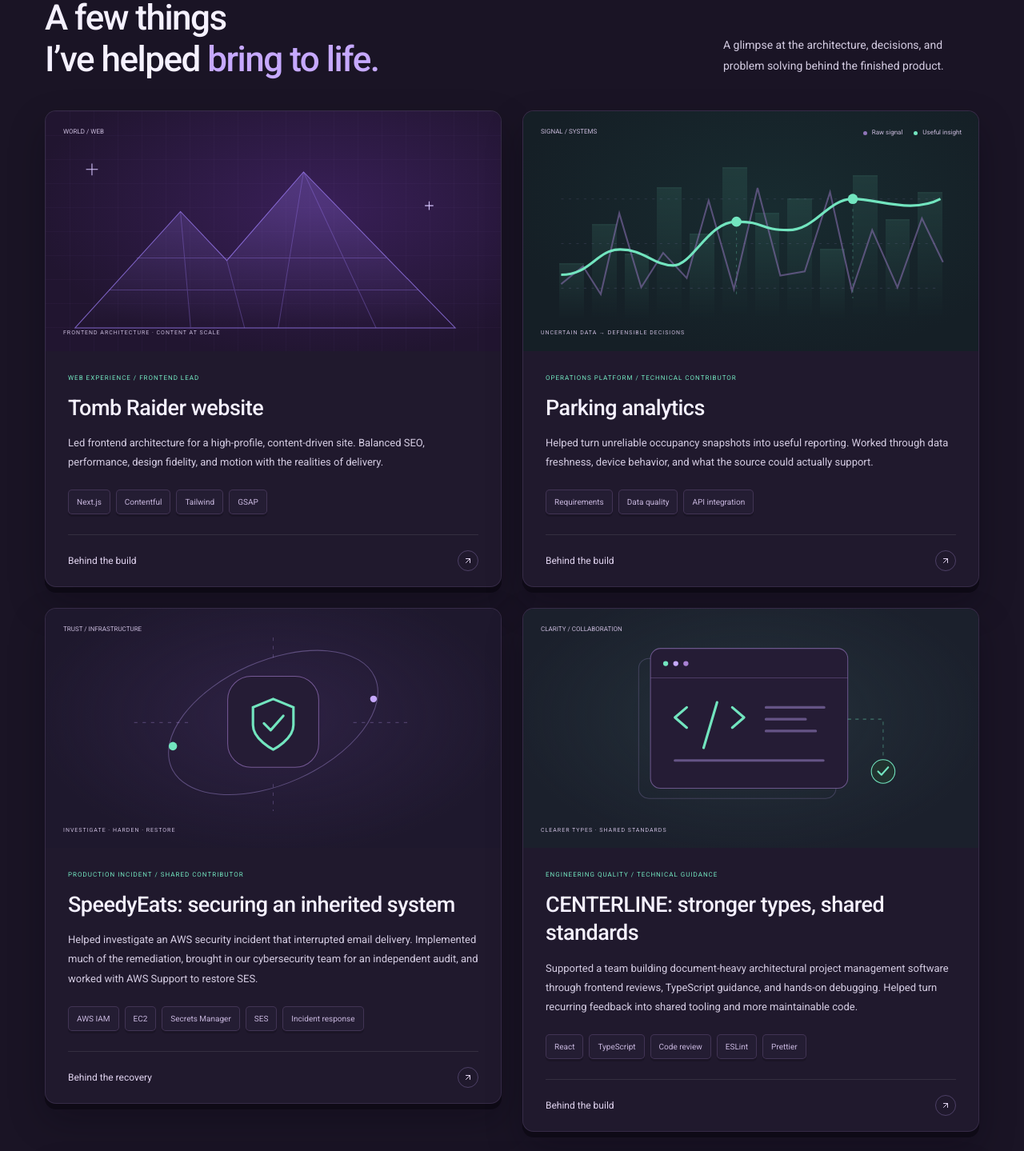
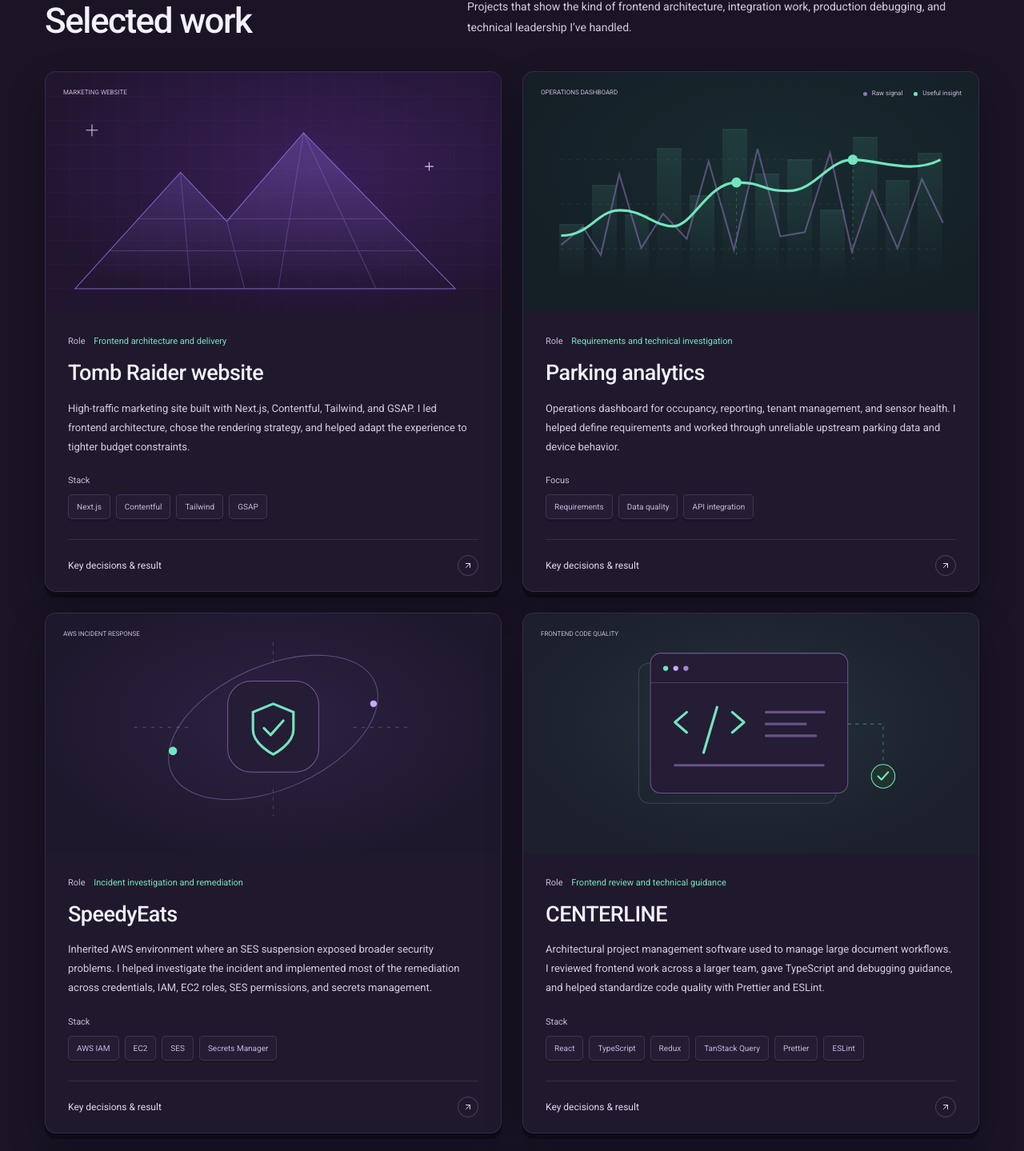
Before and after one commit to Datki11/portfolio-site, a Next.js app: page / in a window 1280 px wide. Shown: the part 2085-3524 px from the top of the page at 80% size. Built offline with nearby package versions, Linux system fonts and the light colour scheme; a web font is replaced by a local one.

Commit message:
Make project summaries and AI work copy factual and specific

```diff
--- a/app/globals.css
+++ b/app/globals.css
@@ -656,7 +656,7 @@
 .work-card-copy > h3 {
   font-size: 27px;
 }
-.work-card-copy > p:not(.project-type) {
+.work-card-copy > p:not(.project-type):not(.detail-label) {
   color: var(--muted);
   font-size: 13px;
   line-height: 1.85;
@@ -1280,7 +1280,7 @@
     font-size: 7px;
     letter-spacing: 0.8px;
   }
-  .work-card-copy > p:not(.project-type) {
+  .work-card-copy > p:not(.project-type):not(.detail-label) {
     font-size: 13px;
   }
   .art-label {
@@ -2064,3 +2064,27 @@
   font-size: 18px;
   letter-spacing: 0;
 }
+
+.work-intro > p {
+  max-width: 640px;
+}
+.work-card-copy .detail-label {
+  font-size: 11px;
+  color: var(--caption);
+  margin: 0 0 9px;
+  letter-spacing: 0;
+}
+.project-type .detail-label {
+  margin-right: 8px;
+}
+.work-card-copy .project-type {
+  font-size: 11px;
+  letter-spacing: 0;
+  line-height: 1.6;
+}
+.case-detail h4 {
+  font-size: 13px;
+  font-weight: 500;
+  color: var(--ink);
+  margin: 0 0 8px;
+}
--- a/app/page.tsx
+++ b/app/page.tsx
@@ -253,27 +253,21 @@
           <div className="wrap">
             <div className="section-heading">
               <p className="eyebrow">
-                <span className="section-number">02</span> SELECTED WORK
+                <span className="section-number">02</span> PROJECTS
               </p>
-              <span className="section-note">
-                REAL PRODUCTS. INTERESTING PROBLEMS.
-              </span>
             </div>
             <div className="work-intro">
-              <h2 id="work-title">
-                A few things
-                <br />
-                I’ve helped <span className="lavender">bring to life.</span>
-              </h2>
+              <h2 id="work-title">Selected work</h2>
               <p>
-                A glimpse at the architecture, decisions, and problem solving
-                behind the finished product.
+                Projects that show the kind of frontend architecture,
+                integration work, production debugging, and technical leadership
+                I’ve handled.
               </p>
             </div>
             <div className="work-grid">
               <article className="work-card">
                 <div className="work-art gaming-art" aria-hidden="true">
-                  <span className="art-label">WORLD / WEB</span>
+                  <span className="art-label">MARKETING WEBSITE</span>
                   <div className="terrain-grid" />
                   <div className="art-scan" />
                   <svg viewBox="0 0 540 280" fill="none">
@@ -320,18 +314,20 @@
                       strokeWidth="2"
                     />
                   </svg>
-                  <span className="art-bottom">
-                    FRONTEND ARCHITECTURE · CONTENT AT SCALE
-                  </span>
                 </div>
                 <div className="work-card-copy">
-                  <p className="project-type">WEB EXPERIENCE / FRONTEND LEAD</p>
+                  <p className="project-type">
+                    <span className="detail-label">Role</span> Frontend
+                    architecture and delivery
+                  </p>
                   <h3>Tomb Raider website</h3>
                   <p>
-                    Led frontend architecture for a high-profile, content-driven
-                    site. Balanced SEO, performance, design fidelity, and motion
-                    with the realities of delivery.
+                    High-traffic marketing site built with Next.js, Contentful,
+                    Tailwind, and GSAP. I led frontend architecture, chose the
+                    rendering strategy, and helped adapt the experience to
+                    tighter budget constraints.
                   </p>
+                  <p className="detail-label">Stack</p>
                   <div className="tags">
                     <span>Next.js</span>
                     <span>Contentful</span>
@@ -340,21 +336,23 @@
                   </div>
                   <details>
                     <summary>
-                      Behind the build{" "}
+                      Key decisions &amp; result{" "}
                       <span>
                         <FiArrowUpRight aria-hidden="true" />
                       </span>
                     </summary>
                     <div className="case-detail">
+                      <h4>Key decisions</h4>
                       <p>
                         Used Next.js to serve fast, indexable content while
                         keeping account experiences personalized. When the
                         budget changed, I proposed GSAP and parallax to preserve
                         depth and motion with a simpler implementation.
                       </p>
+                      <h4>Result</h4>
                       <p>
-                        The project went on to influence our team’s adoption of
-                        Next.js and Tailwind for public websites.
+                        The project influenced our team’s adoption of Next.js
+                        and Tailwind for public websites.
                       </p>
                     </div>
                   </details>
@@ -362,7 +360,7 @@
               </article>
               <article className="work-card">
                 <div className="work-art data-art" aria-hidden="true">
-                  <span className="art-label">SIGNAL / SYSTEMS</span>
+                  <span className="art-label">OPERATIONS DASHBOARD</span>
                   <div className="art-scan" />
                   <div className="signal-bars" aria-hidden="true">
                     {[36, 60, 42, 83, 54, 95, 67, 76, 45, 90, 63, 80].map(
@@ -414,20 +412,20 @@
                       <i /> Useful insight
                     </span>
                   </div>
-                  <span className="art-bottom">
-                    UNCERTAIN DATA → DEFENSIBLE DECISIONS
-                  </span>
                 </div>
                 <div className="work-card-copy">
                   <p className="project-type">
-                    OPERATIONS PLATFORM / TECHNICAL CONTRIBUTOR
+                    <span className="detail-label">Role</span> Requirements and
+                    technical investigation
                   </p>
                   <h3>Parking analytics</h3>
                   <p>
-                    Helped turn unreliable occupancy snapshots into useful
-                    reporting. Worked through data freshness, device behavior,
-                    and what the source could actually support.
+                    Operations dashboard for occupancy, reporting, tenant
+                    management, and sensor health. I helped define requirements
+                    and worked through unreliable upstream parking data and
+                    device behavior.
                   </p>
+                  <p className="detail-label">Focus</p>
                   <div className="tags">
                     <span>Requirements</span>
                     <span>Data quality</span>
@@ -435,21 +433,24 @@
                   </div>
                   <details>
                     <summary>
-                      Behind the build{" "}
+                      Key decisions &amp; result{" "}
                       <span>
                         <FiArrowUpRight aria-hidden="true" />
                       </span>
                     </summary>
                     <div className="case-detail">
+                      <h4>Key decisions</h4>
                       <p>
-                        I raised reliability concerns early, investigated device
-                        behavior with the backend engineer, and reviewed the
-                        ingestion and reconciliation work.
+                        Raised reliability concerns early, investigated device
+                        behavior with the backend engineer, and reviewed
+                        ingestion and reconciliation work. Defined reporting
+                        limits based on what the upstream data could support.
                       </p>
+                      <h4>Result</h4>
                       <p>
-                        By identifying unhealthy devices and defining reporting
-                        limits, we helped the client make better decisions
-                        without promising precision the data couldn’t provide.
+                        Identified unhealthy devices and clarified the limits of
+                        the reporting so the client could make decisions without
+                        relying on unsupported precision.
                       </p>
                     </div>
                   </details>
@@ -457,7 +458,7 @@
               </article>
               <article className="work-card" aria-labelledby="speedyeats-title">
                 <div className="work-art security-art" aria-hidden="true">
-                  <span className="art-label">TRUST / INFRASTRUCTURE</span>
+                  <span className="art-label">AWS INCIDENT RESPONSE</span>
                   <div className="art-scan" />
                   <svg viewBox="0 0 540 280" fill="none">
                     <ellipse
@@ -500,57 +501,48 @@
                     <circle cx="151" cy="161" r="5" fill="#72e5bf" />
                     <circle cx="389" cy="105" r="4" fill="#c6a9ff" />
                   </svg>
-                  <span className="art-bottom">
-                    INVESTIGATE · HARDEN · RESTORE
-                  </span>
                 </div>
                 <div className="work-card-copy">
                   <p className="project-type">
-                    PRODUCTION INCIDENT / SHARED CONTRIBUTOR
+                    <span className="detail-label">Role</span> Incident
+                    investigation and remediation
                   </p>
-                  <h3 id="speedyeats-title">
-                    SpeedyEats: securing an inherited system
-                  </h3>
+                  <h3 id="speedyeats-title">SpeedyEats</h3>
                   <p>
-                    Helped investigate an AWS security incident that interrupted
-                    email delivery. Implemented much of the remediation, brought
-                    in our cybersecurity team for an independent audit, and
-                    worked with AWS Support to restore SES.
+                    Inherited AWS environment where an SES suspension exposed
+                    broader security problems. I helped investigate the incident
+                    and implemented most of the remediation across credentials,
+                    IAM, EC2 roles, SES permissions, and secrets management.
                   </p>
+                  <p className="detail-label">Stack</p>
                   <div className="tags">
                     <span>AWS IAM</span>
                     <span>EC2</span>
+                    <span>SES</span>
                     <span>Secrets Manager</span>
-                    <span>SES</span>
-                    <span>Incident response</span>
                   </div>
                   <details>
                     <summary>
-                      Behind the recovery{" "}
+                      Key decisions &amp; result{" "}
                       <span>
                         <FiArrowUpRight aria-hidden="true" />
                       </span>
                     </summary>
                     <div className="case-detail">
+                      <h4>Key decisions</h4>
                       <p>
                         Traced the issue across AWS, Apache, Laravel, and PHP
-                        logs to exposed application configuration. I escalated
-                        to our cybersecurity team, who audited the system,
-                        validated proposed fixes, and identified additional
-                        remediation work.
-                      </p>
-                      <p>
-                        Rotated exposed credentials, replaced long-lived IAM
-                        keys on EC2 with scoped instance roles, restricted SES
-                        access to the workload, and moved secrets into AWS
+                        logs to exposed configuration. Brought in our
+                        cybersecurity team for an audit, rotated credentials,
+                        replaced long-lived IAM keys with scoped EC2 roles,
+                        restricted SES permissions, and moved secrets into AWS
                         Secrets Manager.
                       </p>
+                      <h4>Result</h4>
                       <p>
-                        Unauthorized sending stopped, and SES was reinstated
-                        after multiple rounds with AWS Support. The hardened
-                        configuration remains in place. The lesson: a working
-                        inherited deployment still needs an explicit review of
-                        secret handling, server exposure, and permissions.
+                        Unauthorized sending stopped. SES was reinstated after
+                        multiple rounds with AWS Support, and the hardened
+                        configuration remains in place.
                       </p>
                     </div>
                   </details>
@@ -558,7 +550,7 @@
               </article>
               <article className="work-card" aria-labelledby="centerline-title">
                 <div className="work-art standards-art" aria-hidden="true">
-                  <span className="art-label">CLARITY / COLLABORATION</span>
+                  <span className="art-label">FRONTEND CODE QUALITY</span>
                   <div className="art-scan" />
                   <svg viewBox="0 0 540 280" fill="none">
                     <rect
@@ -619,58 +611,49 @@
                       strokeLinejoin="round"
                     />
                   </svg>
-                  <span className="art-bottom">
-                    CLEARER TYPES · SHARED STANDARDS
-                  </span>
                 </div>
                 <div className="work-card-copy">
                   <p className="project-type">
-                    ENGINEERING QUALITY / TECHNICAL GUIDANCE
+                    <span className="detail-label">Role</span> Frontend review
+                    and technical guidance
                   </p>
-                  <h3 id="centerline-title">
-                    CENTERLINE: stronger types, shared standards
-                  </h3>
+                  <h3 id="centerline-title">CENTERLINE</h3>
                   <p>
-                    Supported a team building document-heavy architectural
-                    project management software through frontend reviews,
-                    TypeScript guidance, and hands-on debugging. Helped turn
-                    recurring feedback into shared tooling and more maintainable
-                    code.
+                    Architectural project management software used to manage
+                    large document workflows. I reviewed frontend work across a
+                    larger team, gave TypeScript and debugging guidance, and
+                    helped standardize code quality with Prettier and ESLint.
                   </p>
+                  <p className="detail-label">Stack</p>
                   <div className="tags">
                     <span>React</span>
                     <span>TypeScript</span>
-                    <span>Code review</span>
+                    <span>Redux</span>
+                    <span>TanStack Query</span>
+                    <span>Prettier</span>
                     <span>ESLint</span>
-                    <span>Prettier</span>
                   </div>
                   <details>
                     <summary>
-                      Behind the build{" "}
+                      Key decisions &amp; result{" "}
                       <span>
                         <FiArrowUpRight aria-hidden="true" />
                       </span>
                     </summary>
                     <div className="case-detail">
+                      <h4>Key decisions</h4>
                       <p>
-                        Worked alongside roughly ten other developers and
-                        reviewed a large share of the frontend work. Instead of
-                        simply rejecting type assertions or broad types, I
-                        helped developers understand where uncertainty came from
-                        and model application states more precisely.
+                        Helped developers model application states more
+                        precisely instead of relying on type assertions and
+                        broad types. Walked teammates through systematic
+                        debugging and helped move repeated review conventions
+                        into Prettier and ESLint.
                       </p>
+                      <h4>Result</h4>
                       <p>
-                        Walked teammates through debugging with logs, browser
-                        tools, network inspection, and breakpoints. Reinforced
-                        practical patterns for React, Redux, TanStack Query,
-                        Context, and reusable hooks.
-                      </p>
-                      <p>
-                        Helped establish consistent formatting with Prettier,
-                        followed by ESLint conventions that reduced reliance on
-                        manual review. I saw fewer repeated typing and
-                        state-modeling issues in later PRs, leaving more room to
-                        discuss correctness, architecture, and maintainability.
+                        Saw fewer repeated typing and state-modeling issues in
+                        later PRs, allowing reviews to focus more on
+                        correctness, architecture, and maintainability.
                       </p>
                     </div>
                   </details>
@@ -682,11 +665,11 @@
                 <FiCpu aria-hidden="true" />
               </span>
               <div>
-                <h3>Also building with AI.</h3>
+                <h3>AI work</h3>
                 <p>
-                  Agent workflows, permission-scoped data access, streamed
-                  responses, and real-time voice. Practical features built with
-                  OpenAI APIs, LangChain, and LangGraph.
+                  Built AI assistant interfaces using OpenAI APIs,
+                  LangChain/LangGraph, SSE, realtime voice, permission-scoped
+                  database querying, and interactive charts.
                 </p>
               </div>
               <Spark className="ai-spark" />
```
